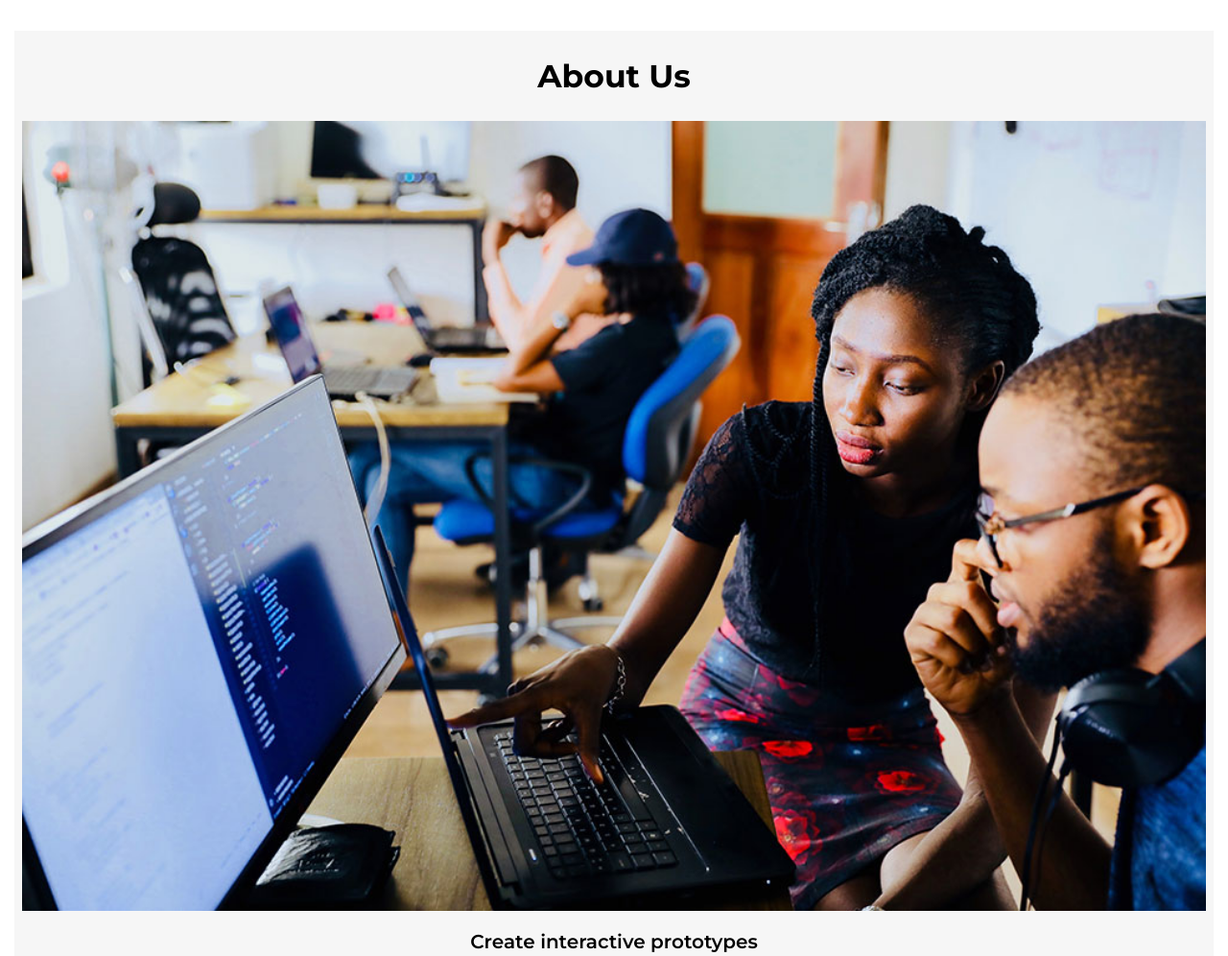
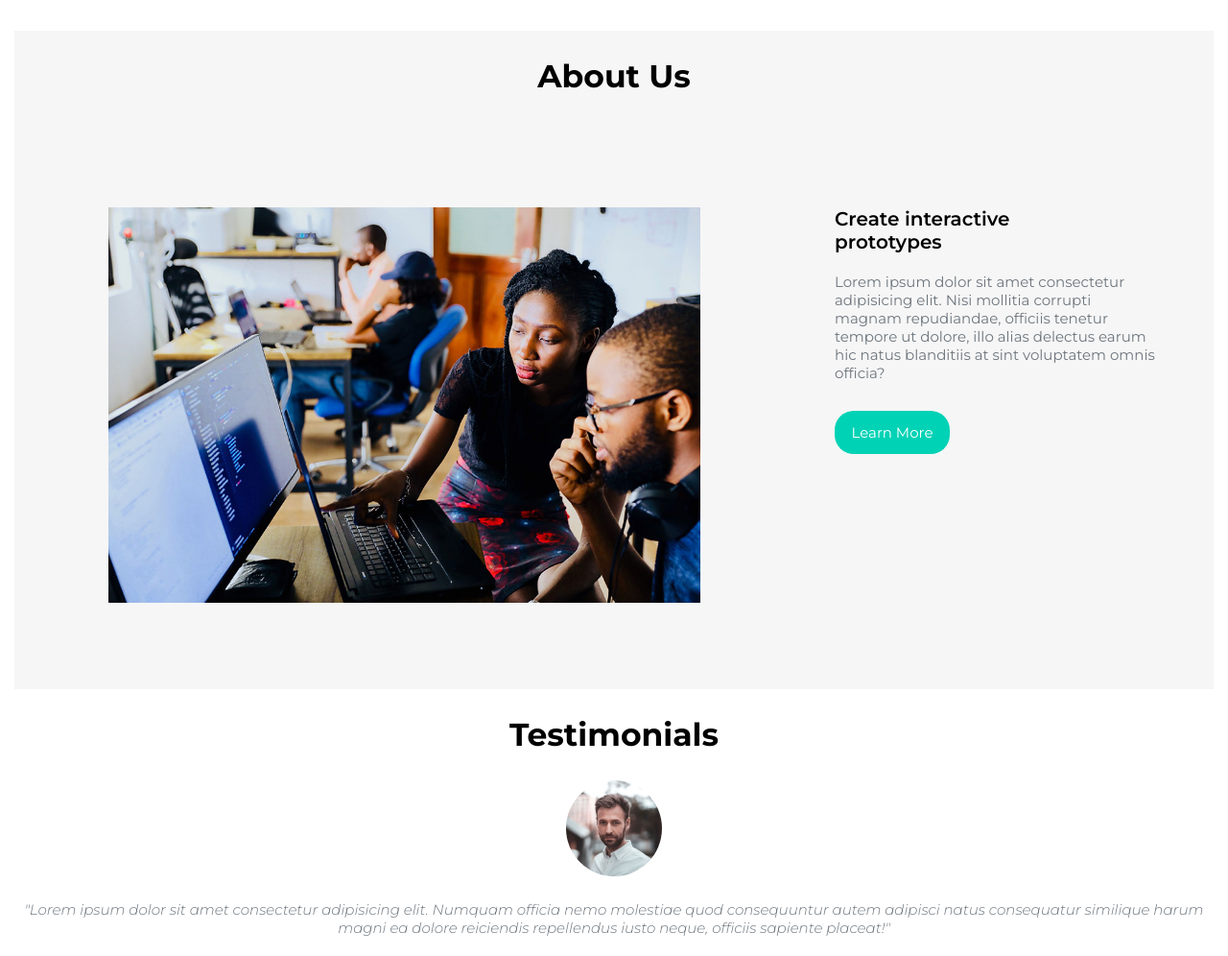
Before and after one commit to lorena-infante/modyo-test, a plain HTML site: page index.html in a window 1280 px wide. Shown: the part 2280-3276 px from the top of the page at 96% size. Drawn offline with Linux system fonts and the light colour scheme.

Commit message:
about us desktop version

```diff
--- a/css/about-us.css
+++ b/css/about-us.css
@@ -7,6 +7,35 @@
     padding: 0px 8px 0px 8px;
    }
 
-   .wrapper-about p{
+.wrapper-about p{
         margin: 0px;
    }
+
+@media (min-width:768px){
+
+     .wrapper-img-text {
+          display: flex;
+     }
+
+     .wrapper-img-text img{
+          width: 50%;
+          padding: 90px;
+     }
+     .wrapper-about-text {
+          display: flex;
+          flex-direction: column;
+          padding: 50px;
+          text-align: left;
+          width: 30%;
+     }
+     .wrapper-about-text > h3 {
+          width: 80%;
+          padding-top: 20px;
+     }
+
+     .wrapper-img-text > img {
+          /* width: 70%; */
+          padding-top: 90px;
+     }
+
+}
--- a/index.html
+++ b/index.html
@@ -150,10 +150,14 @@
         <section class="about-us">
             <div class="wrapper-about">
                 <h1>About Us</h1>
-                <img src="./img/about_1.jpg" alt="people talking in an office" width="100%">
-                <h3>Create interactive prototypes</h3>
-                <p>Lorem ipsum dolor sit amet consectetur adipisicing elit. Nisi mollitia corrupti magnam repudiandae, officiis tenetur tempore ut dolore, illo alias delectus earum hic natus blanditiis at sint voluptatem omnis officia?</p>
-                <button class="button">Learn More</button>
+                <div class="wrapper-img-text">
+                    <img src="./img/about_1.jpg" alt="people talking in an office" width="100%">
+                    <div class="wrapper-about-text">
+                        <h3>Create interactive prototypes</h3>
+                        <p>Lorem ipsum dolor sit amet consectetur adipisicing elit. Nisi mollitia corrupti magnam repudiandae, officiis tenetur tempore ut dolore, illo alias delectus earum hic natus blanditiis at sint voluptatem omnis officia?</p>
+                        <button class="button">Learn More</button>
+                    </div> <!-- end of wrapper-about-text -->
+                </div> <!-- end of wrapper-img-text -->
             </div> <!-- end of wrapper-about -->
         </section><!-- end of about-us -->
         <section class="testimonials">
```
